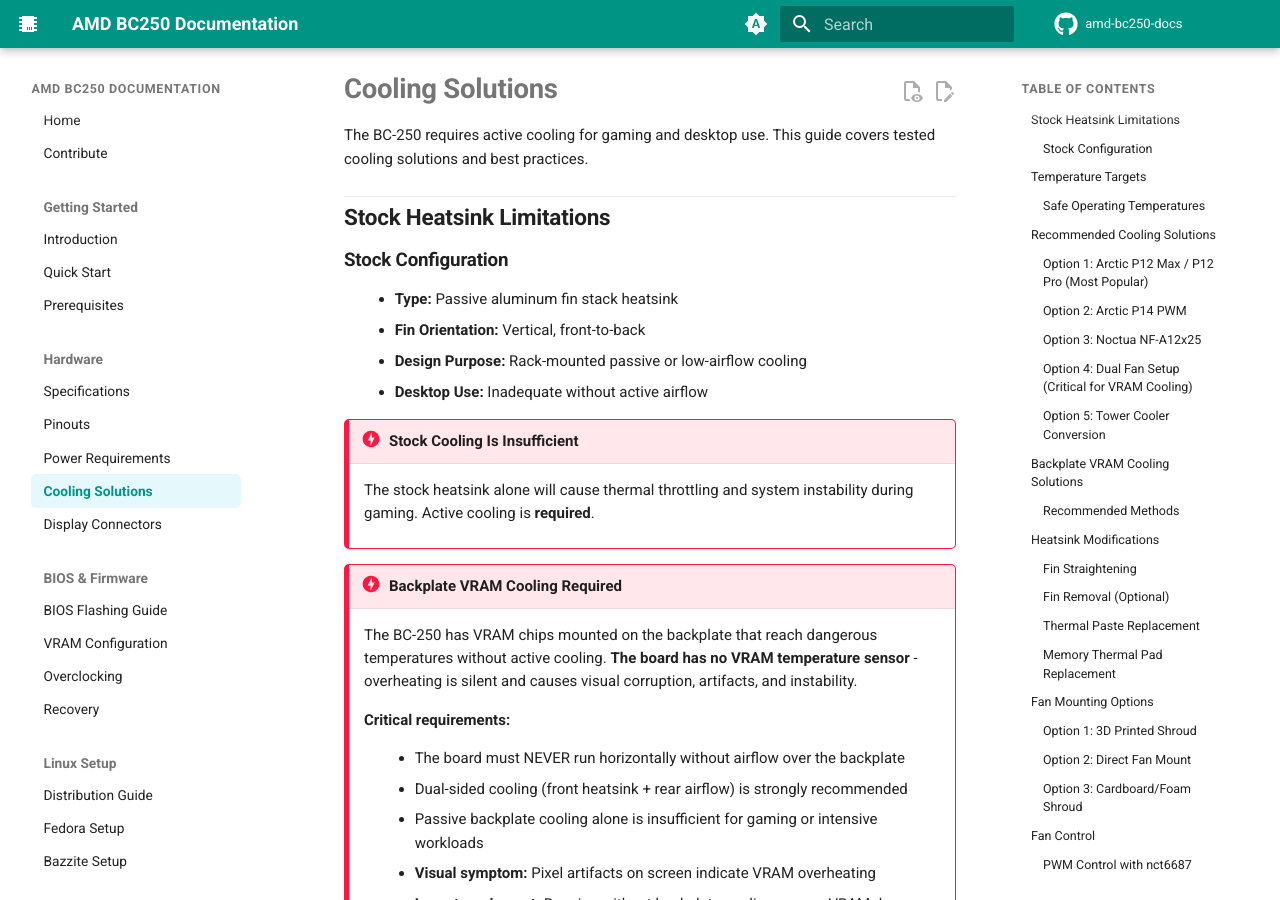
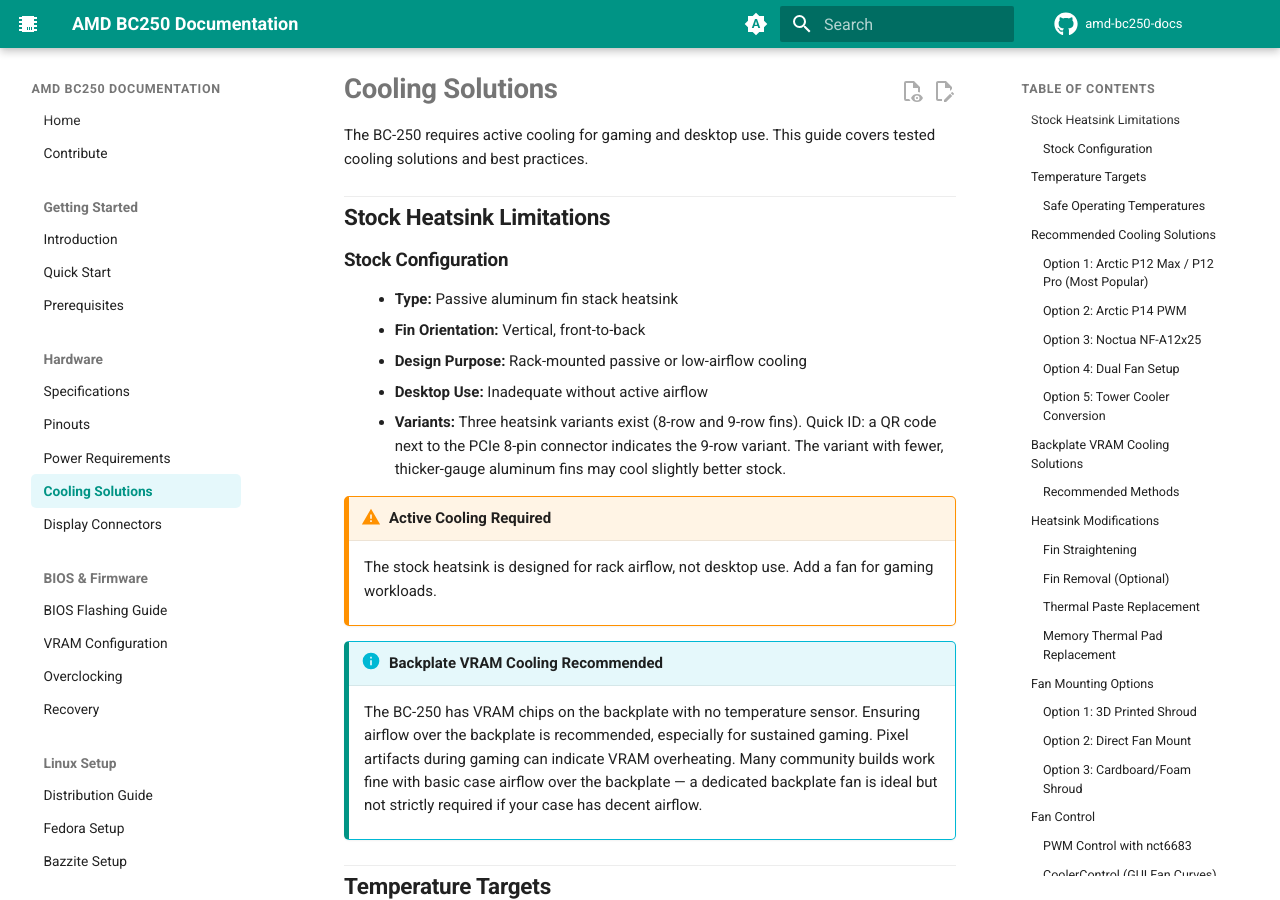
Before and after one commit to elektricM/amd-bc250-docs, an MkDocs documentation site: the page built from docs/hardware/cooling.md, in a window 1280 px wide and 900 px high. Built offline with MkDocs 1.6.1 and Material for MkDocs 9.7.7, drawn with Linux system fonts in a browser that asks for light colours; comment, search, counter and statistics services are not loaded; the version menu is left out; some of the changed text lies outside the part shown.

Commit message:
fix(cooling): tone down backplate warnings, add heatsink variant info

````diff
--- a/docs/hardware/cooling.md
+++ b/docs/hardware/cooling.md
@@ -10,20 +10,13 @@
 - **Fin Orientation:** Vertical, front-to-back
 - **Design Purpose:** Rack-mounted passive or low-airflow cooling
 - **Desktop Use:** Inadequate without active airflow
+- **Variants:** Three heatsink variants exist (8-row and 9-row fins). Quick ID: a QR code next to the PCIe 8-pin connector indicates the 9-row variant. The variant with fewer, thicker-gauge aluminum fins may cool slightly better stock.
 
-!!!danger "Stock Cooling Is Insufficient"
-    The stock heatsink alone will cause thermal throttling and system instability during gaming. Active cooling is **required**.
+!!!warning "Active Cooling Required"
+    The stock heatsink is designed for rack airflow, not desktop use. Add a fan for gaming workloads.
 
-!!!danger "Backplate VRAM Cooling Required"
-    The BC-250 has VRAM chips mounted on the backplate that reach dangerous temperatures without active cooling. **The board has no VRAM temperature sensor** - overheating is silent and causes visual corruption, artifacts, and instability.
-
-    **Critical requirements:**
-
-    - The board must NEVER run horizontally without airflow over the backplate
-    - Dual-sided cooling (front heatsink + rear airflow) is strongly recommended
-    - Passive backplate cooling alone is insufficient for gaming or intensive workloads
-    - **Visual symptom:** Pixel artifacts on screen indicate VRAM overheating
-    - **Long-term impact:** Running without backplate cooling causes VRAM damage and warped backplates
+!!!info "Backplate VRAM Cooling Recommended"
+    The BC-250 has VRAM chips on the backplate with no temperature sensor. Ensuring airflow over the backplate is recommended, especially for sustained gaming. Pixel artifacts during gaming can indicate VRAM overheating. Many community builds work fine with basic case airflow over the backplate — a dedicated backplate fan is ideal but not strictly required if your case has decent airflow.
 
 ## Temperature Targets
 
@@ -110,17 +103,16 @@
 !!!info "Premium Choice"
     Noctua fans are higher quality and quieter but cost 2-3x more than Arctic fans. Performance is similar with Arctic P12 Max.
 
-### Option 4: Dual Fan Setup (Critical for VRAM Cooling)
+### Option 4: Dual Fan Setup
 
 **Configuration:**
 - **Primary Fan:** 120mm over center of heatsink (main GPU/APU cooling)
-- **Secondary Fan:** 80-120mm for backplate VRAM cooling (REQUIRED)
+- **Secondary Fan:** 80-120mm for backplate VRAM cooling
 
 **Benefits:**
 - Lower primary fan speeds = quieter
-- **Critical for backplate VRAM cooling** - rear VRAM can throttle or fail without active rear airflow
+- Better backplate VRAM cooling
 - Improved overall system cooling
-- Redundancy if one fan fails
 
 **Recommended Combinations:**
 - 2x Arctic P12 Max (one front, one rear)
@@ -131,8 +123,8 @@
 - Use fan splitter cable for single PWM control
 - Or connect second fan to J4003 header
 
-!!!success "Best Practice for Stability"
-    Dual fan setups are strongly recommended for gaming and intensive workloads. Backplate VRAM cooling is the primary thermal concern for long-term stability.
+!!!tip "Best Practice"
+    Dual fan setups give the best thermal results. Recommended for heavy gaming or overclocking.
 
 ### Option 5: Tower Cooler Conversion
 
@@ -157,7 +149,7 @@
 
 ## Backplate VRAM Cooling Solutions
 
-The VRAM chips on the backplate require active cooling. This section covers verified community methods.
+The VRAM chips on the backplate benefit from active cooling, especially under sustained load. If you see pixel artifacts during gaming, VRAM temps may be the cause.
 
 ### Recommended Methods
 
@@ -244,17 +236,17 @@
 
 ### Memory Thermal Pad Replacement
 
-GDDR6 memory chips on the underside can get very hot.
+GDDR6 memory chips on the underside can run hot under sustained load.
 
-**Symptoms of Hot Memory:**
+**Symptoms of hot memory:**
 - System crashes during extended gaming
 - Instability after 30-60 minutes
-- Memory errors
+- Pixel artifacts
 
 **Solution:**
 1. Remove board from case
 2. Remove old thermal pads (if present)
-3. Apply new thermal pads (1.5mm-2mm thick)
+3. Apply new thermal pads (**1.5mm on front of board, 2.0mm on back**)
 4. Attach aluminum plate or heatsink to underside
 5. Optional: Add fan for active cooling
 
@@ -323,15 +315,16 @@
 
 ## Fan Control
 
-### PWM Control with nct6687
+### PWM Control with nct6683
 
-The BC-250 uses the NCT6686/6687 Super I/O chip for fan control.
+The BC-250 uses the NCT6683 Super I/O chip for fan and sensor control.
 
 **Driver Installation:**
 
 ```bash
-# Load kernel module
-echo 'nct6687' | sudo tee /etc/modules-load.d/nct6687.conf
+# Load kernel module (requires force=true)
+echo 'nct6683' | sudo tee /etc/modules-load.d/nct6683.conf
+echo 'options nct6683 force=true' | sudo tee /etc/modprobe.d/sensors.conf
 
 # Rebuild initramfs
 sudo dracut --regenerate-all --force  # Fedora
@@ -345,7 +338,7 @@
 **Verify:**
 ```bash
 sensors
-# Should show nct6687-isa-0a20 with fan speeds
+# Should show nct6686-isa-0a20 with fan speeds
 ```
 
 ### CoolerControl (GUI Fan Curves)
````
